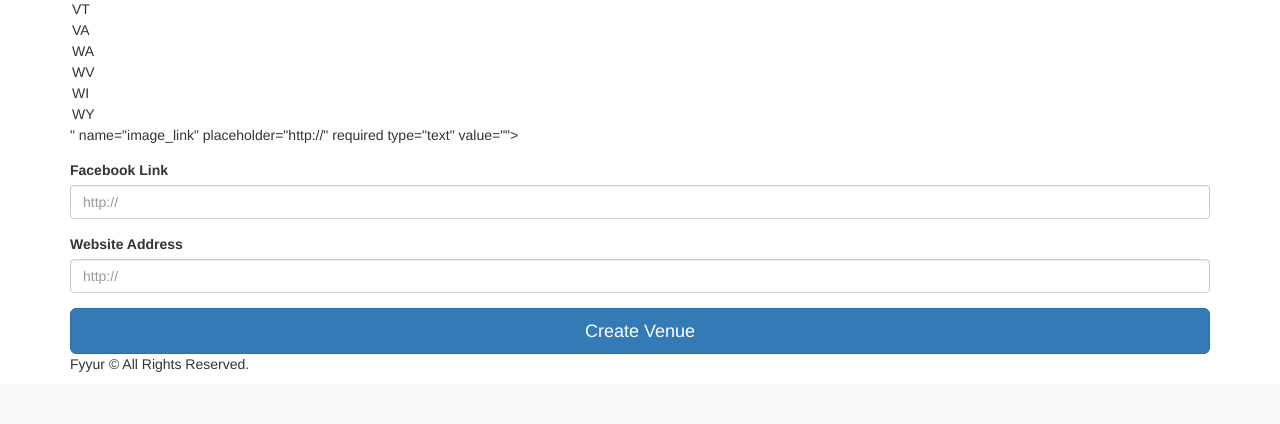
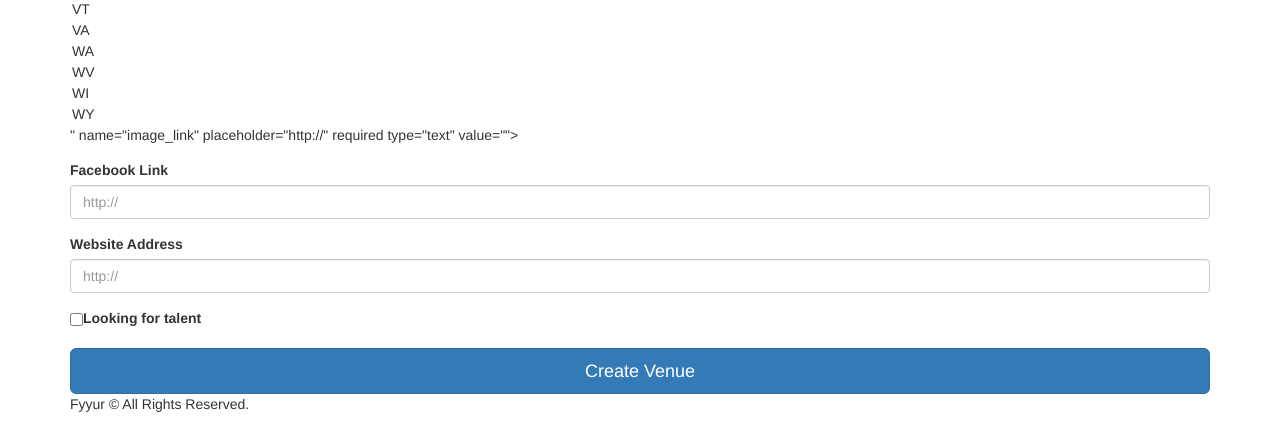
Before and after one commit to tonytettinger/Udacity-Full-Stack-Web-Developer-Nanodegree, a Flask app: page /venues/create in a window 1280 px wide. Shown: the part 1479-1903 px from the top of the page. Before the commit the page ends 1851 px from the top, so only its background shows below. Run offline with Flask 2, Linux system fonts and the light colour scheme; some libraries are stand-ins or nearby versions.

Commit message:
Seeking talent querying and display fixed.

```diff
--- a/Project 1/fyyur/app.py
+++ b/Project 1/fyyur/app.py
@@ -51,10 +51,6 @@
     website = db.Column(db.String(500))
     seeking_description = db.Column(db.Boolean, default=False)
     shows_venue = db.relationship('Show', backref='venue')
-
-    # TODO: double check maybe it should be counted based on date
-    # TODO: implement any missing fields, as a database migration using Flask-Migrate
-
 
 class Artist(db.Model):
     __tablename__ = 'artist'
@@ -169,12 +165,17 @@
     "past_shows_count": 1,
     "upcoming_shows_count": 0,
   }
-  venue = Venue.query.get(1)
+  venue = Venue.query.get(venue_id)
   arr = venue.genres[1:-1]
   arr = ''.join(arr).split(",")
   venue.genres = arr
   today = datetime.now()
   today = today.strftime('%Y-%m-%d')
+  if venue.seeking_description:
+    venue.seeking_text = "We are on the lookout for a local artist to play every two weeks. Please call us."
+  else:
+    flash('not seeking')
+
 
   upcoming_shows = db.session.query(Show).join(Artist).filter(Show.venue_id == venue_id).filter(
     Show.start_time>today).all()
@@ -230,11 +231,11 @@
         genres=form.genres.data,
         image_link=request.form['image_link'],
         facebook_link=request.form['facebook_link'],
-        website=request.form['website']
+        website=request.form['website'],
+        seeking_description=form.seeking_talent.data
         )
       db.session.add(venue)
       db.session.commit()
-      flash('Venue ' + request.form['name'] + ' was successfully listed!')
       return render_template('pages/home.html')
     else:
       return render_template('forms/new_venue.html', form=form)
--- a/Project 1/fyyur/forms.py
+++ b/Project 1/fyyur/forms.py
@@ -1,7 +1,7 @@
 from datetime import datetime
 import phonenumbers
 from flask_wtf import Form
-from wtforms import StringField, SelectField, SelectMultipleField, DateTimeField, SubmitField
+from wtforms import StringField, SelectField, SelectMultipleField, DateTimeField, SubmitField, BooleanField
 from wtforms.validators import DataRequired, AnyOf, URL, ValidationError
 
 def check_phone_number(self, phone):
@@ -28,6 +28,9 @@
 class VenueForm(Form):
     name = StringField(
         'name', validators=[DataRequired()]
+    )
+    seeking_talent = BooleanField(
+        'seeking_talent', validators=[DataRequired()]
     )
     city = StringField(
         'city', validators=[DataRequired()]
--- a/Project 1/fyyur/templates/forms/new_venue.html
+++ b/Project 1/fyyur/templates/forms/new_venue.html
@@ -62,6 +62,10 @@
           <label for="genres">Website Address</label>
           {{ form.website(class_ = 'form-control', placeholder='http://', autofocus = true) }}
         </div>
+        <div class="form-group">
+          <label for="genres">Looking for talent</label>
+          {{ form.seeking_talent(style_ = 'float: left; margin-top: 5px;' ) }}
+        </div>
       <input type="submit" value="Create Venue" class="btn btn-primary btn-lg btn-block">
       {{ form.csrf_token() }}
     </form>
--- a/Project 1/fyyur/templates/pages/show_venue.html
+++ b/Project 1/fyyur/templates/pages/show_venue.html
@@ -30,11 +30,11 @@
 		<p>
 			<i class="fab fa-facebook-f"></i> {% if venue.facebook_link %}<a href="{{ venue.facebook_link }}" target="_blank">{{ venue.facebook_link }}</a>{% else %}No Facebook Link{% endif %}
 		</p>
-		{% if venue.seeking_talent %}
+		{% if venue.seeking_description %}
 		<div class="seeking">
 			<p class="lead">Currently seeking talent</p>
 			<div class="description">
-				<i class="fas fa-quote-left"></i> {{ venue.seeking_description }} <i class="fas fa-quote-right"></i>
+				<i class="fas fa-quote-left"></i> {{ venue.seeking_text }} <i class="fas fa-quote-right"></i>
 			</div>
 		</div>
 		{% else %}
```
